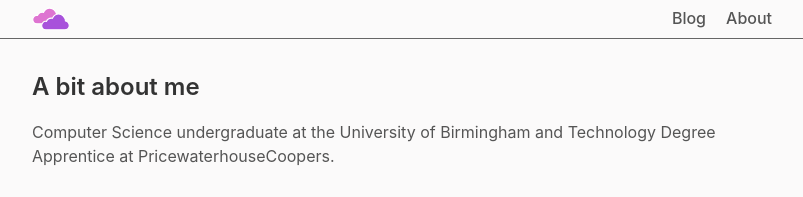
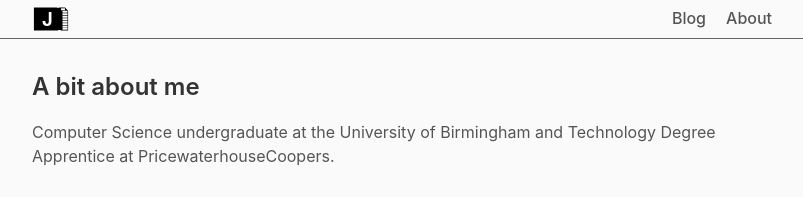
Before and after one commit to JontySR/JontySR.github.io, a Jekyll site: the page built from index.md, in a window 1280 px wide. Shown: the top 197 px of the page, without its empty margins (238-1041 px from the left). Built offline with Jekyll 4.4.1, drawn with Linux system fonts in a browser that asks for light colours; some web fonts are replaced; Markdown is read by kramdown in place of the engine named in the settings.

Commit message:
SD Card logo

```diff
--- a/_includes/header.html
+++ b/_includes/header.html
@@ -4,7 +4,7 @@
     {%- assign default_paths = site.pages | map: "path" -%}
     {%- assign page_paths = site.header_pages | default: default_paths -%}
     {%- assign titles_size = site.pages | map: 'title' | join: '' | size -%}
-    <a class="site-icon" rel="author" href="{{ "/" | relative_url }}"><img src="clouds-logo.svg" alt="Site logo"/></a>
+    <a class="site-icon" rel="author" href="{{ "/" | relative_url }}"><img src="/sd-card-logo.svg" alt="Site logo"/></a>
 
     {%- if titles_size > 0 -%}
       <nav class="site-nav">
```
Also changed, not shown: sd-card-logo.svg (added).
